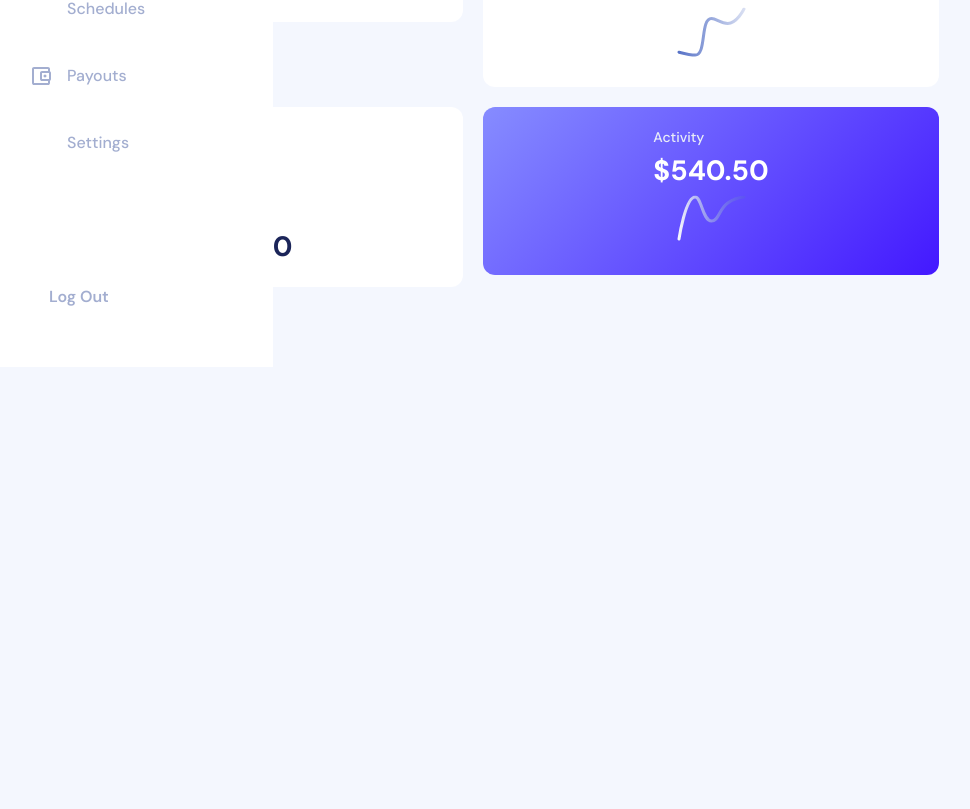
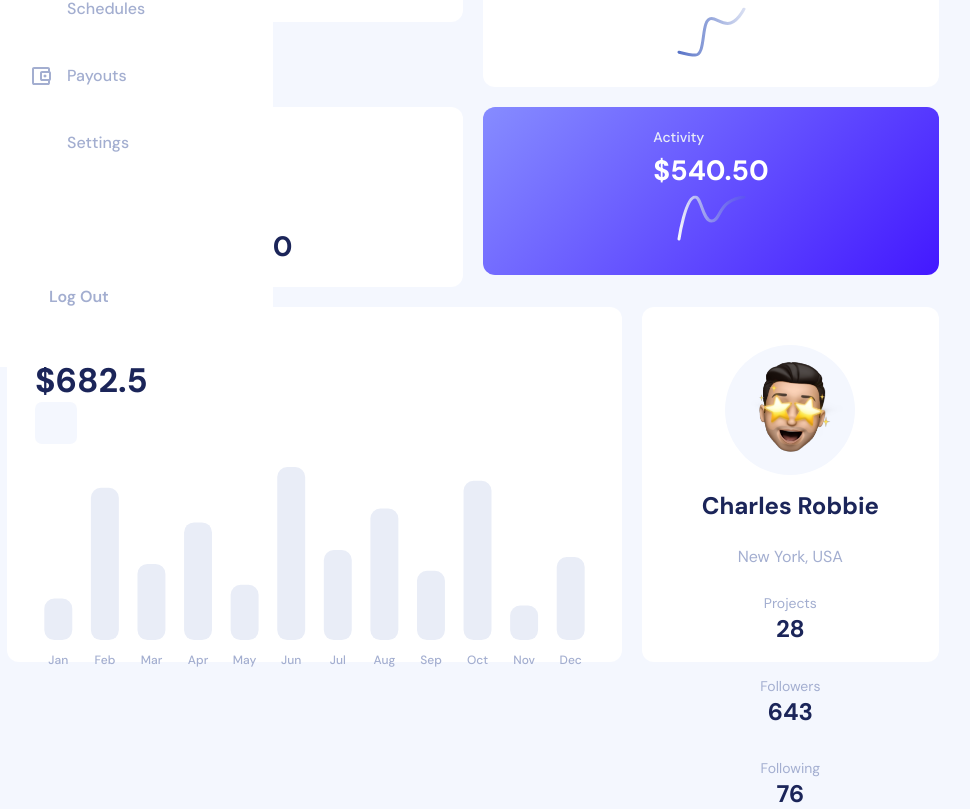
Before and after one commit to themewagon/venus, a React (Vite) app: page / in a window 1280 px wide. Shown: the part 433-1242 px from the top of the page, without its empty margins (17-987 px from the left). Before the commit the page ends 800 px from the top, so only its background shows below. Built offline with nearby package versions, Linux system fonts and the light colour scheme; some icons are missing.

Commit message:
total spent chart updated

```diff
--- a/src/components/sections/dashboard/total-spent/TotalSpentChart.tsx
+++ b/src/components/sections/dashboard/total-spent/TotalSpentChart.tsx
@@ -19,6 +19,7 @@ const TotalSpentChart = ({ data, ...rest }: TotalSpentChartProps) => {
     () => ({
       tooltip: {
         trigger: 'axis',
+        formatter: 'Spent: ${c}',
         axisPointer: {
           type: 'line',
           axis: 'y',
--- a/src/pages/dashboard/Dashbaord.tsx
+++ b/src/pages/dashboard/Dashbaord.tsx
@@ -1,9 +1,9 @@
 import Grid from "@mui/material/Grid";
 import TopCards from "components/sections/dashboard/top-cards";
-// import AvatarCard from "components/sections/dashboard/avatar-card";
+import AvatarCard from "components/sections/dashboard/avatar-card";
+import TotalSpent from "components/sections/dashboard/total-spent";
 // import SpentThisMonth from "components/sections/dashboard/spent-this-month";
 // import Tasks from "components/sections/dashboard/tasks";
-// import TotalSpent from "components/sections/dashboard/total-spent";
 // import Transactions from "components/sections/dashboard/transactions";
 // import Earnings from "components/sections/dashboard/earnings";
 // import Balance from "components/sections/dashboard/balance";
@@ -17,13 +17,13 @@ const Dashbaord = () => {
         <TopCards />
       </Grid>
 
-      {/* <Grid item xs={12} md={8}>
+      <Grid item xs={12} md={8}>
         <TotalSpent/>
-      </Grid> */}
+      </Grid>
 
-      {/* <Grid item xs={12} md={4}>
+      <Grid item xs={12} md={4}>
         <AvatarCard/>
-      </Grid> */}
+      </Grid>
 
       {/* <Grid item xs={12} md={8}>
         <Balance/>
```
